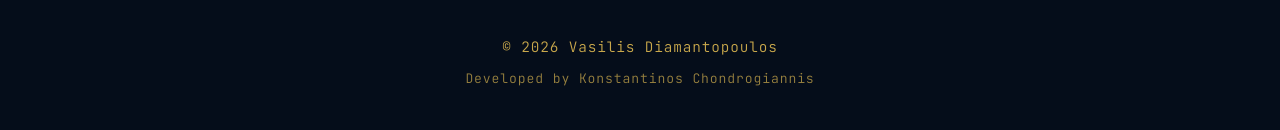
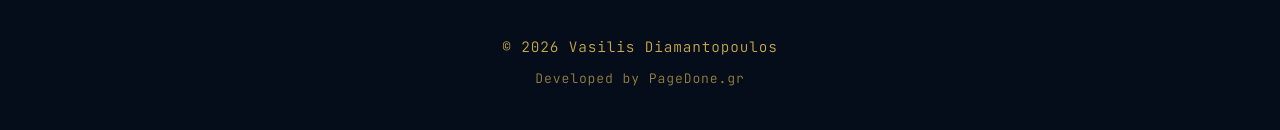
Before and after one commit to KonstantinosChon/VasDiam, a plain HTML site: page index.html in a window 1280 px wide. Shown: the part 4420-4550 px from the top of the page. Drawn offline with nearby package versions, Linux system fonts and the light colour scheme.

Commit message:
index.html

```diff
--- a/index.html
+++ b/index.html
@@ -1082,7 +1082,7 @@
 
 <footer>
   &copy; 2026 Vasilis Diamantopoulos
-  <div class="footer-dev">Developed by <a href="https://www.linkedin.com/in/konstantinos-c-865b04271/" target="_blank">Konstantinos Chondrogiannis</a></div>
+  <div class="footer-dev">Developed by <a href="https://pagedone.gr" target="_blank">PageDone.gr</a></div>
 </footer>
 
 
```
